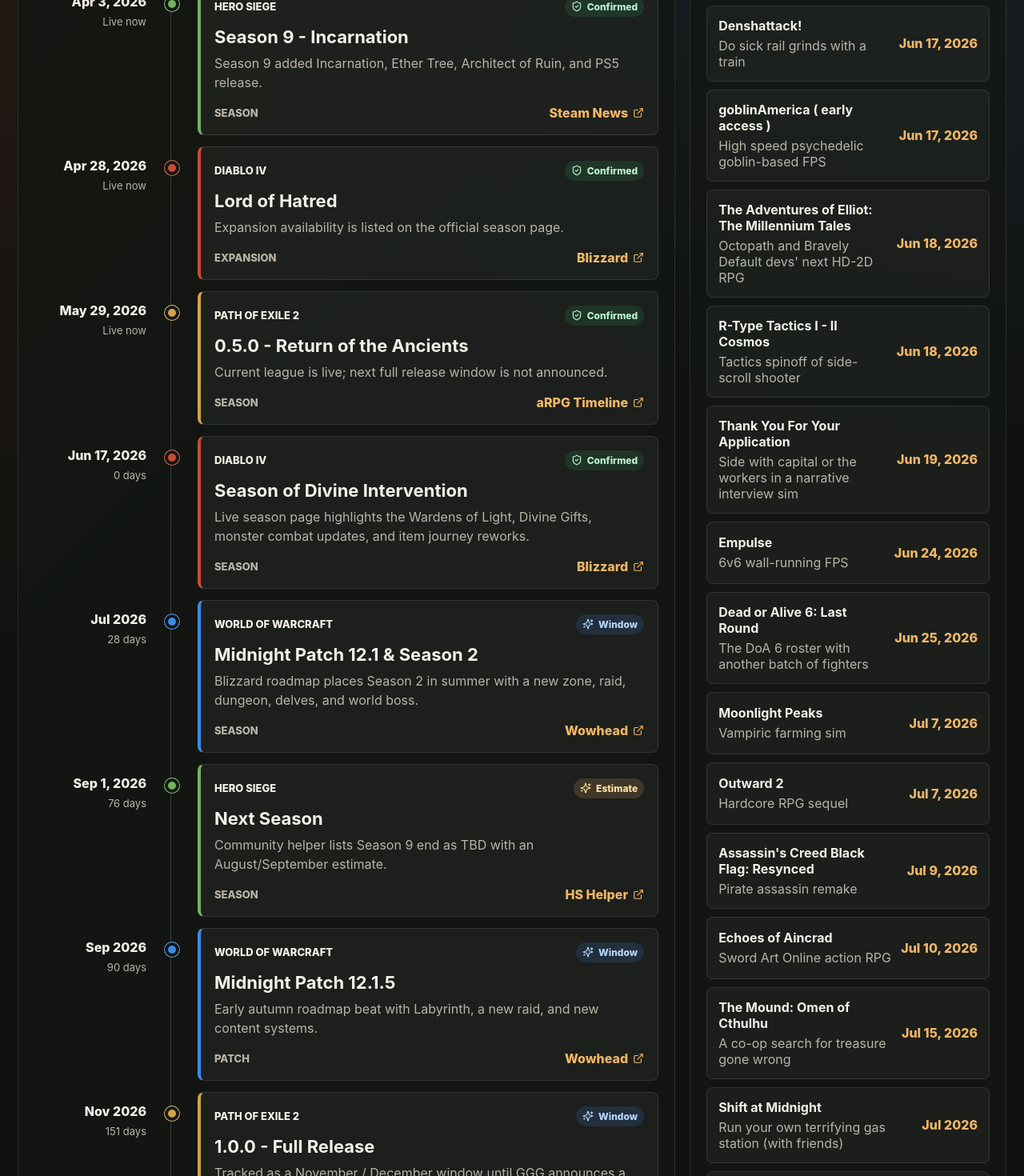
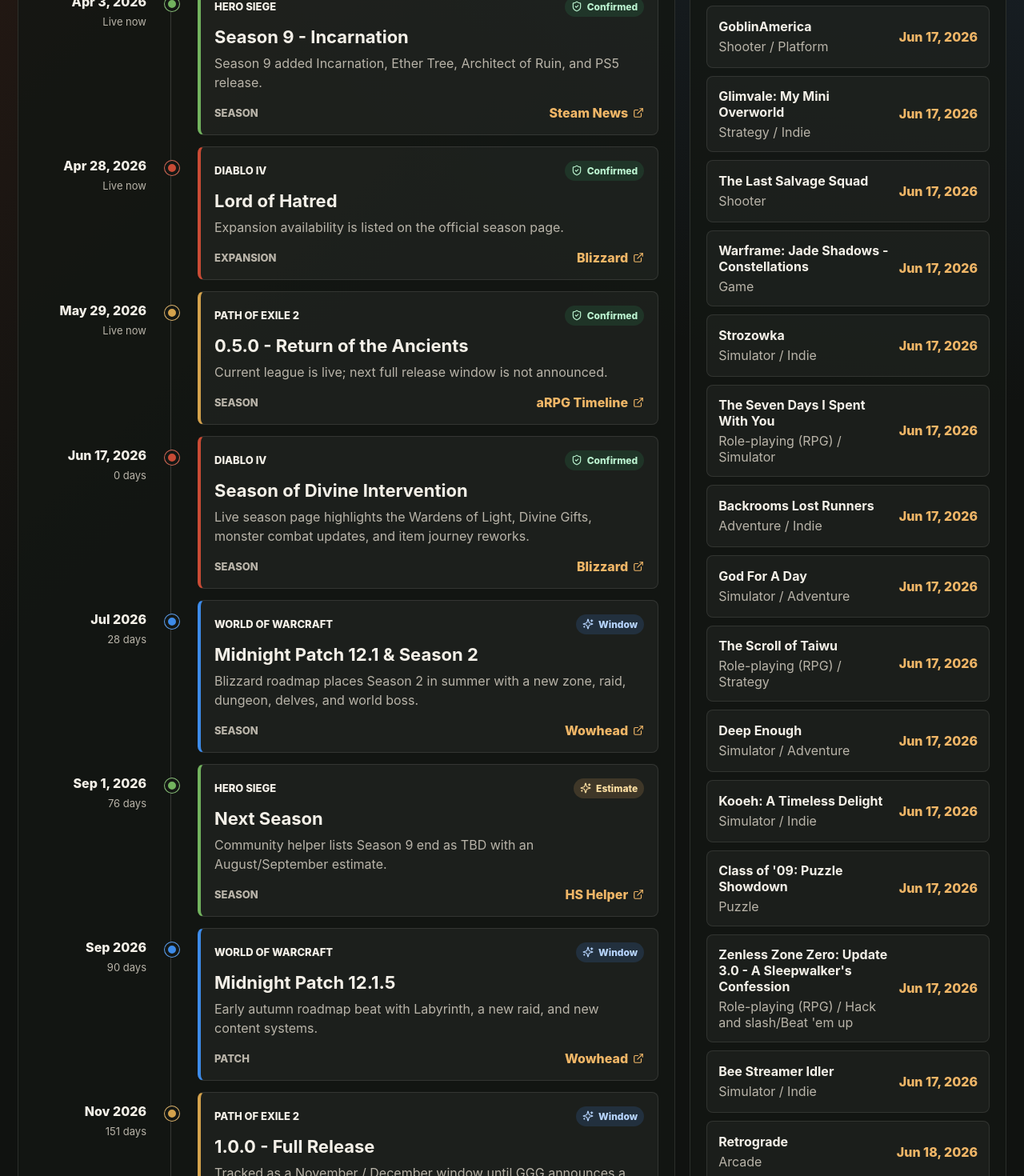
Before and after one commit to andrhagman/dankhunter, a React (Vite) app: page / in a window 1280 px wide. Shown: the part 680-2150 px from the top of the page at 80% size. Built offline with nearby package versions, Linux system fonts and the light colour scheme.

Commit message:
Fix IGDB release query

```diff
--- a/src/data/pc-releases.json
+++ b/src/data/pc-releases.json
@@ -1,247 +1,247 @@
 {
-  "updatedAt": "2026-06-17T11:44:30.164Z",
-  "sourceName": "PC Gamer",
-  "sourceUrl": "https://www.pcgamer.com/games/new-pc-games-2026/",
+  "updatedAt": "2026-06-17T12:01:54.784Z",
+  "sourceName": "IGDB",
+  "sourceUrl": "https://www.igdb.com/discover",
   "releases": [
     {
-      "id": "denshattack",
-      "title": "Denshattack!",
+      "id": "goblinamerica",
+      "title": "GoblinAmerica",
       "date": "2026-06-17",
-      "genre": "Do sick rail grinds with a train",
+      "genre": "Shooter / Platform",
       "platform": "PC",
       "confidence": "confirmed",
-      "sourceName": "PC Gamer",
-      "sourceUrl": "https://www.pcgamer.com/games/new-pc-games-2026/"
+      "sourceName": "IGDB",
+      "sourceUrl": "https://www.igdb.com/games/goblinamerica"
     },
     {
-      "id": "goblinamerica-early-access",
-      "title": "goblinAmerica ( early access )",
+      "id": "glimvale-my-mini-overworld",
+      "title": "Glimvale: My Mini Overworld",
       "date": "2026-06-17",
-      "genre": "High speed psychedelic goblin-based FPS",
+      "genre": "Strategy / Indie",
       "platform": "PC",
       "confidence": "confirmed",
-      "sourceName": "PC Gamer",
-      "sourceUrl": "https://www.pcgamer.com/games/new-pc-games-2026/"
+      "sourceName": "IGDB",
+      "sourceUrl": "https://www.igdb.com/games/glimvale-my-mini-overworld"
+    },
+    {
+      "id": "the-last-salvage-squad",
+      "title": "The Last Salvage Squad",
+      "date": "2026-06-17",
+      "genre": "Shooter",
+      "platform": "PC",
+      "confidence": "confirmed",
+      "sourceName": "IGDB",
+      "sourceUrl": "https://www.igdb.com/games/the-last-salvage-squad"
+    },
+    {
+      "id": "warframe-jade-shadows-constellations",
+      "title": "Warframe: Jade Shadows - Constellations",
+      "date": "2026-06-17",
+      "genre": "Game",
+      "platform": "PC",
+      "confidence": "confirmed",
+      "sourceName": "IGDB",
+      "sourceUrl": "https://www.igdb.com/games/warframe-jade-shadows-constellations"
+    },
+    {
+      "id": "strozowka",
+      "title": "Strozowka",
+      "date": "2026-06-17",
+      "genre": "Simulator / Indie",
+      "platform": "PC",
+      "confidence": "confirmed",
+      "sourceName": "IGDB",
+      "sourceUrl": "https://www.igdb.com/games/strozowka"
+    },
+    {
+      "id": "the-seven-days-i-spent-with-you",
+      "title": "The Seven Days I Spent With You",
+      "date": "2026-06-17",
+      "genre": "Role-playing (RPG) / Simulator",
+      "platform": "PC",
+      "confidence": "confirmed",
+      "sourceName": "IGDB",
+      "sourceUrl": "https://www.igdb.com/games/the-seven-days-i-spent-with-you"
+    },
+    {
+      "id": "backrooms-lost-runners",
+      "title": "Backrooms Lost Runners",
+      "date": "2026-06-17",
+      "genre": "Adventure / Indie",
+      "platform": "PC",
+      "confidence": "confirmed",
+      "sourceName": "IGDB",
+      "sourceUrl": "https://www.igdb.com/games/backrooms-lost-runners"
+    },
+    {
+      "id": "god-for-a-day",
+      "title": "God For A Day",
+      "date": "2026-06-17",
+      "genre": "Simulator / Adventure",
+      "platform": "PC",
+      "confidence": "confirmed",
+      "sourceName": "IGDB",
+      "sourceUrl": "https://www.igdb.com/games/god-for-a-day"
+    },
+    {
+      "id": "the-scroll-of-taiwu",
+      "title": "The Scroll of Taiwu",
+      "date": "2026-06-17",
+      "genre": "Role-playing (RPG) / Strategy",
+      "platform": "PC",
+      "confidence": "confirmed",
+      "sourceName": "IGDB",
+      "sourceUrl": "https://www.igdb.com/games/the-scroll-of-taiwu"
+    },
+    {
+      "id": "deep-enough",
+      "title": "Deep Enough",
+      "date": "2026-06-17",
+      "genre": "Simulator / Adventure",
+      "platform": "PC",
+      "confidence": "confirmed",
+      "sourceName": "IGDB",
+      "sourceUrl": "https://www.igdb.com/games/deep-enough"
+    },
+    {
+      "id": "kooeh-a-timeless-delight",
+      "title": "Kooeh: A Timeless Delight",
+      "date": "2026-06-17",
+      "genre": "Simulator / Indie",
+      "platform": "PC",
+      "confidence": "confirmed",
+      "sourceName": "IGDB",
+      "sourceUrl": "https://www.igdb.com/games/kooeh-a-timeless-delight"
+    },
+    {
+      "id": "class-of-09-puzzle-showdown",
+      "title": "Class of '09: Puzzle Showdown",
+      "date": "2026-06-17",
+      "genre": "Puzzle",
+      "platform": "PC",
+      "confidence": "confirmed",
+      "sourceName": "IGDB",
+      "sourceUrl": "https://www.igdb.com/games/class-of-09-puzzle-showdown"
+    },
+    {
+      "id": "zenless-zone-zero-update-3-dot-0-a-sleepwalkers-confession",
+      "title": "Zenless Zone Zero: Update 3.0 - A Sleepwalker's Confession",
+      "date": "2026-06-17",
+      "genre": "Role-playing (RPG) / Hack and slash/Beat 'em up",
+      "platform": "PC",
+      "confidence": "confirmed",
+      "sourceName": "IGDB",
+      "sourceUrl": "https://www.igdb.com/games/zenless-zone-zero-update-3-dot-0-a-sleepwalkers-confession"
+    },
+    {
+      "id": "bee-streamer-idler",
+      "title": "Bee Streamer Idler",
+      "date": "2026-06-17",
+      "genre": "Simulator / Indie",
+      "platform": "PC",
+      "confidence": "confirmed",
+      "sourceName": "IGDB",
+      "sourceUrl": "https://www.igdb.com/games/bee-streamer-idler"
+    },
+    {
+      "id": "retrograde--2",
+      "title": "Retrograde",
+      "date": "2026-06-18",
+      "genre": "Arcade",
+      "platform": "PC",
+      "confidence": "confirmed",
+      "sourceName": "IGDB",
+      "sourceUrl": "https://www.igdb.com/games/retrograde--2"
     },
     {
       "id": "the-adventures-of-elliot-the-millennium-tales",
       "title": "The Adventures of Elliot: The Millennium Tales",
       "date": "2026-06-18",
-      "genre": "Octopath and Bravely Default devs' next HD-2D RPG",
+      "genre": "Role-playing (RPG) / Adventure",
       "platform": "PC",
       "confidence": "confirmed",
-      "sourceName": "PC Gamer",
-      "sourceUrl": "https://www.pcgamer.com/games/new-pc-games-2026/"
+      "sourceName": "IGDB",
+      "sourceUrl": "https://www.igdb.com/games/the-adventures-of-elliot-the-millennium-tales"
     },
     {
-      "id": "r-type-tactics-i-ii-cosmos",
-      "title": "R-Type Tactics I - II Cosmos",
+      "id": "dave-the-diver-in-the-jungle",
+      "title": "Dave the Diver: In the Jungle",
       "date": "2026-06-18",
-      "genre": "Tactics spinoff of side-scroll shooter",
+      "genre": "Role-playing (RPG) / Simulator",
       "platform": "PC",
       "confidence": "confirmed",
-      "sourceName": "PC Gamer",
-      "sourceUrl": "https://www.pcgamer.com/games/new-pc-games-2026/"
+      "sourceName": "IGDB",
+      "sourceUrl": "https://www.igdb.com/games/dave-the-diver-in-the-jungle"
     },
     {
-      "id": "thank-you-for-your-application",
-      "title": "Thank You For Your Application",
-      "date": "2026-06-19",
-      "genre": "Side with capital or the workers in a narrative interview sim",
+      "id": "r-type-tactics-i-and-ii-cosmos",
+      "title": "R-Type Tactics I & II Cosmos",
+      "date": "2026-06-18",
+      "genre": "Simulator / Strategy",
       "platform": "PC",
       "confidence": "confirmed",
-      "sourceName": "PC Gamer",
-      "sourceUrl": "https://www.pcgamer.com/games/new-pc-games-2026/"
+      "sourceName": "IGDB",
+      "sourceUrl": "https://www.igdb.com/games/r-type-tactics-i-and-ii-cosmos"
     },
     {
-      "id": "empulse",
-      "title": "Empulse",
-      "date": "2026-06-24",
-      "genre": "6v6 wall-running FPS",
+      "id": "the-adventures-of-elliot-the-millennium-tales-digital-deluxe-edition",
+      "title": "The Adventures of Elliot: The Millennium Tales - Digital Deluxe Edition",
+      "date": "2026-06-18",
+      "genre": "Game",
       "platform": "PC",
       "confidence": "confirmed",
-      "sourceName": "PC Gamer",
-      "sourceUrl": "https://www.pcgamer.com/games/new-pc-games-2026/"
+      "sourceName": "IGDB",
+      "sourceUrl": "https://www.igdb.com/games/the-adventures-of-elliot-the-millennium-tales-digital-deluxe-edition"
     },
     {
-      "id": "dead-or-alive-6-last-round",
-      "title": "Dead or Alive 6: Last Round",
-      "date": "2026-06-25",
-      "genre": "The DoA 6 roster with another batch of fighters",
+      "id": "mythic-love-iberian-legends--1",
+      "title": "Mythic Love: Iberian Legends",
+      "date": "2026-06-18",
+      "genre": "Simulator / Indie",
       "platform": "PC",
       "confidence": "confirmed",
-      "sourceName": "PC Gamer",
-      "sourceUrl": "https://www.pcgamer.com/games/new-pc-games-2026/"
+      "sourceName": "IGDB",
+      "sourceUrl": "https://www.igdb.com/games/mythic-love-iberian-legends--1"
     },
     {
-      "id": "moonlight-peaks",
-      "title": "Moonlight Peaks",
-      "date": "2026-07-07",
-      "genre": "Vampiric farming sim",
+      "id": "boing-over-it",
+      "title": "Boing Over It",
+      "date": "2026-06-18",
+      "genre": "Indie",
       "platform": "PC",
       "confidence": "confirmed",
-      "sourceName": "PC Gamer",
-      "sourceUrl": "https://www.pcgamer.com/games/new-pc-games-2026/"
+      "sourceName": "IGDB",
+      "sourceUrl": "https://www.igdb.com/games/boing-over-it"
     },
     {
-      "id": "outward-2",
-      "title": "Outward 2",
-      "date": "2026-07-07",
-      "genre": "Hardcore RPG sequel",
+      "id": "arcadie-ii-cold-lands",
+      "title": "Arcadie II: Cold Lands",
+      "date": "2026-06-18",
+      "genre": "Role-playing (RPG) / Adventure",
       "platform": "PC",
       "confidence": "confirmed",
-      "sourceName": "PC Gamer",
-      "sourceUrl": "https://www.pcgamer.com/games/new-pc-games-2026/"
+      "sourceName": "IGDB",
+      "sourceUrl": "https://www.igdb.com/games/arcadie-ii-cold-lands"
     },
     {
-      "id": "assassin-s-creed-black-flag-resynced",
-      "title": "Assassin's Creed Black Flag: Resynced",
-      "date": "2026-07-09",
-      "genre": "Pirate assassin remake",
+      "id": "you-are-the-monster",
+      "title": "You Are The Monster",
+      "date": "2026-06-18",
+      "genre": "Adventure / Arcade",
       "platform": "PC",
       "confidence": "confirmed",
-      "sourceName": "PC Gamer",
-      "sourceUrl": "https://www.pcgamer.com/games/new-pc-games-2026/"
+      "sourceName": "IGDB",
+      "sourceUrl": "https://www.igdb.com/games/you-are-the-monster"
     },
     {
-      "id": "echoes-of-aincrad",
-      "title": "Echoes of Aincrad",
-      "date": "2026-07-10",
-      "genre": "Sword Art Online action RPG",
+      "id": "thousand-floors",
+      "title": "Thousand Floors",
+      "date": "2026-06-18",
+      "genre": "Indie",
       "platform": "PC",
       "confidence": "confirmed",
-      "sourceName": "PC Gamer",
-      "sourceUrl": "https://www.pcgamer.com/games/new-pc-games-2026/"
-    },
-    {
-      "id": "the-mound-omen-of-cthulhu",
-      "title": "The Mound: Omen of Cthulhu",
-      "date": "2026-07-15",
-      "genre": "A co-op search for treasure gone wrong",
-      "platform": "PC",
-      "confidence": "confirmed",
-      "sourceName": "PC Gamer",
-      "sourceUrl": "https://www.pcgamer.com/games/new-pc-games-2026/"
-    },
-    {
-      "id": "shift-at-midnight",
-      "title": "Shift at Midnight",
-      "date": "2026-07-15",
-      "genre": "Run your own terrifying gas station (with friends)",
-      "platform": "PC",
-      "confidence": "window",
-      "sourceName": "PC Gamer",
-      "sourceUrl": "https://www.pcgamer.com/games/new-pc-games-2026/"
-    },
-    {
-      "id": "fading-echo",
-      "title": "Fading Echo",
-      "date": "2026-07-21",
-      "genre": "Third person desertpunk action",
-      "platform": "PC",
-      "confidence": "confirmed",
-      "sourceName": "PC Gamer",
-      "sourceUrl": "https://www.pcgamer.com/games/new-pc-games-2026/"
-    },
-    {
-      "id": "avatar-legends-the-fighting-game",
-      "title": "Avatar Legends: The Fighting Game",
-      "date": "2026-07-23",
-      "genre": "2D 1v1 matches as Aang and the gang",
-      "platform": "PC",
-      "confidence": "confirmed",
-      "sourceName": "PC Gamer",
-      "sourceUrl": "https://www.pcgamer.com/games/new-pc-games-2026/"
-    },
-    {
-      "id": "halo-campaign-evolved",
-      "title": "Halo: Campaign Evolved",
-      "date": "2026-07-28",
-      "genre": "Halo: Combat Evolved campaign remake",
-      "platform": "PC",
-      "confidence": "confirmed",
-      "sourceName": "PC Gamer",
-      "sourceUrl": "https://www.pcgamer.com/games/new-pc-games-2026/"
-    },
-    {
-      "id": "mistfall-hunter",
-      "title": "Mistfall Hunter",
-      "date": "2026-07-29",
-      "genre": "PvPvE extraction RPG",
-      "platform": "PC",
-      "confidence": "confirmed",
-      "sourceName": "PC Gamer",
-      "sourceUrl": "https://www.pcgamer.com/games/new-pc-games-2026/"
-    },
-    {
-      "id": "corsair-cove",
-      "title": "Corsair Cove",
-      "date": "2026-07-31",
-      "genre": "Swashbucklin' city builder",
-      "platform": "PC",
-      "confidence": "confirmed",
-      "sourceName": "PC Gamer",
-      "sourceUrl": "https://www.pcgamer.com/games/new-pc-games-2026/"
-    },
-    {
-      "id": "beast-of-reincarnation",
-      "title": "Beast of Reincarnation",
-      "date": "2026-08-03",
-      "genre": "Pokemon devs do post-apoc action RPG",
-      "platform": "PC",
-      "confidence": "confirmed",
-      "sourceName": "PC Gamer",
-      "sourceUrl": "https://www.pcgamer.com/games/new-pc-games-2026/"
-    },
-    {
-      "id": "big-walk",
-      "title": "Big Walk",
-      "date": "2026-08-04",
-      "genre": "Multiplayer walk-sim from Untitled Goose Game devs",
-      "platform": "PC",
-      "confidence": "confirmed",
-      "sourceName": "PC Gamer",
-      "sourceUrl": "https://www.pcgamer.com/games/new-pc-games-2026/"
-    },
-    {
-      "id": "marvel-t-kon-fighting-souls",
-      "title": "Marvel Tōkon: Fighting Souls",
-      "date": "2026-08-06",
-      "genre": "Guilty Gear team tackles tag team Marvel",
-      "platform": "PC",
-      "confidence": "confirmed",
-      "sourceName": "PC Gamer",
-      "sourceUrl": "https://www.pcgamer.com/games/new-pc-games-2026/"
-    },
-    {
-      "id": "hell-let-loose-vietnam",
-      "title": "Hell Let Loose: Vietnam",
-      "date": "2026-08-13",
-      "genre": "Wage 50v50 battles in a '60s-era conflict",
-      "platform": "PC",
-      "confidence": "confirmed",
-      "sourceName": "PC Gamer",
-      "sourceUrl": "https://www.pcgamer.com/games/new-pc-games-2026/"
-    },
-    {
-      "id": "rivage",
-      "title": "Rivage",
-      "date": "2026-08-13",
-      "genre": "Sci-fi puzzle adventure",
-      "platform": "PC",
-      "confidence": "confirmed",
-      "sourceName": "PC Gamer",
-      "sourceUrl": "https://www.pcgamer.com/games/new-pc-games-2026/"
-    },
-    {
-      "id": "grave-seasons",
-      "title": "Grave Seasons",
-      "date": "2026-08-14",
-      "genre": "Stardew Valley with a supernatural killer",
-      "platform": "PC",
-      "confidence": "confirmed",
-      "sourceName": "PC Gamer",
-      "sourceUrl": "https://www.pcgamer.com/games/new-pc-games-2026/"
+      "sourceName": "IGDB",
+      "sourceUrl": "https://www.igdb.com/games/thousand-floors"
     }
   ]
 }
```
Also changed, not shown: scripts/update-releases.mjs (+7 -4 lines).
